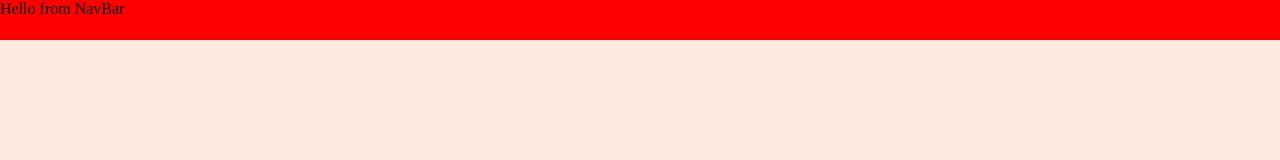
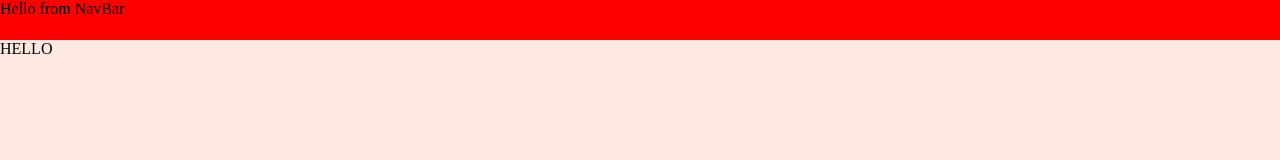
Before and after one commit to StephhyL/NightLight, a React (Create React App) app in the folder front-end-client/: page /minesweeper in a window 1280 px wide. Shown: the top 160 px of the page. Built offline with nearby package versions, Linux system fonts and the light colour scheme.

Commit message:
change to element

```diff
--- a/front-end-client/src/App.js
+++ b/front-end-client/src/App.js
@@ -26,7 +26,7 @@ const App = () => {
           <Route path="/profile" element={<Profile />} />
           <Route path="/statistics" element={<Statistics />} />
           <Route path="/games" element={<Games />} />
-          <Route path="/minesweeper" elements={<Minesweeper />} />
+          <Route path="/minesweeper" element={<Minesweeper />} />
           <Route path="/*" element={<Landing />} />
         </Routes>
       </Router>
--- a/front-end-client/src/components/minesweeper/Minesweeper.jsx
+++ b/front-end-client/src/components/minesweeper/Minesweeper.jsx
@@ -2,7 +2,7 @@
 import "../../stylesheets/css/Minesweeper.css";
 
 const Minesweeper = () => {
-  return <div>Hello from Minesweeper</div>;
+  return <div>HELLO</div>;
 };
 
 export default Minesweeper;
```
